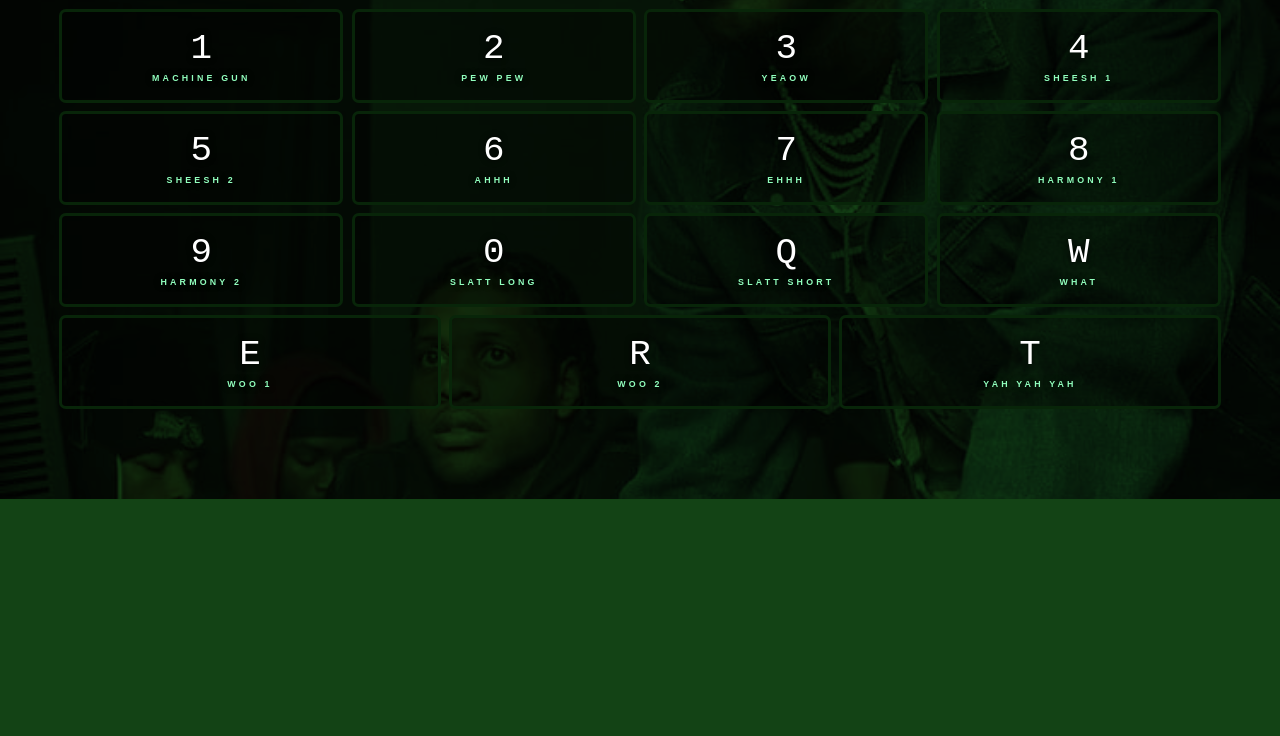
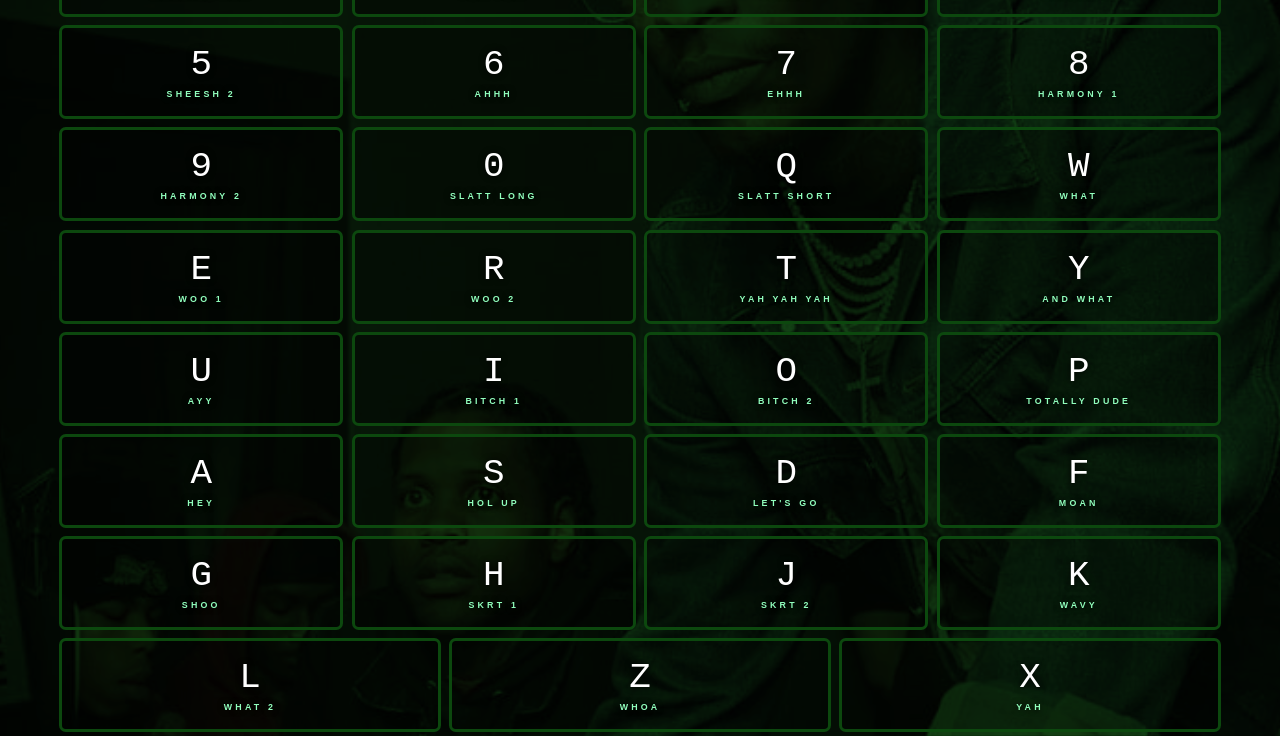
Before and after one commit to leo12534/thugger, a website: page index.html in a window 1280 px wide. Shown: the part 301-1037 px from the top of the page. Before the commit the page ends 800 px from the top, so only its background shows below. Drawn offline with Linux system fonts and the light colour scheme; a web font is replaced by a local one.

Commit message:
Add new Adlibs to soundboard

```diff
--- a/index.html
+++ b/index.html
@@ -102,11 +102,87 @@
           <span class="sound-label">Yah Yah Yah</span>
         </button>
         <!--  -->
+        <button data-key="89" class="key">
+          <kbd>Y</kbd>
+          <span class="sound-label">And What</span>
+        </button>
 
+        <button data-key="85" class="key">
+          <kbd>U</kbd>
+          <span class="sound-label">Ayy</span>
+        </button>
+
+        <button data-key="73" class="key">
+          <kbd>I</kbd>
+          <span class="sound-label">Bitch 1</span>
+        </button>
+
+        <button data-key="79" class="key">
+          <kbd>O</kbd>
+          <span class="sound-label">Bitch 2</span>
+        </button>
+
+        <button data-key="80" class="key">
+          <kbd>P</kbd>
+          <span class="sound-label">Totally Dude</span>
+        </button>
+        <button data-key="65" class="key">
+          <kbd>A</kbd>
+          <span class="sound-label">Hey</span>
+        </button>
+
+        <button data-key="83" class="key">
+          <kbd>S</kbd>
+          <span class="sound-label">Hol Up</span>
+        </button>
+
+        <button data-key="68" class="key">
+          <kbd>D</kbd>
+          <span class="sound-label">Let's Go</span>
+        </button>
+
+        <button data-key="70" class="key">
+          <kbd>F</kbd>
+          <span class="sound-label">Moan</span>
+        </button>
+
+        <button data-key="71" class="key">
+          <kbd>G</kbd>
+          <span class="sound-label">Shoo</span>
+        </button>
+
+        <button data-key="72" class="key">
+          <kbd>H</kbd>
+          <span class="sound-label">Skrt 1</span>
+        </button>
+
+        <button data-key="74" class="key">
+          <kbd>J</kbd>
+          <span class="sound-label">Skrt 2</span>
+        </button>
+
+        <button data-key="75" class="key">
+          <kbd>K</kbd>
+          <span class="sound-label">Wavy</span>
+        </button>
+
+        <button data-key="76" class="key">
+          <kbd>L</kbd>
+          <span class="sound-label">What 2</span>
+        </button>
+
+        <button data-key="90" class="key">
+          <kbd>Z</kbd>
+          <span class="sound-label">Whoa</span>
+        </button>
+
+        <button data-key="88" class="key">
+          <kbd>X</kbd>
+          <span class="sound-label">YAH</span>
+        </button>
       </div>
     </div>
   </div>
-
 
   <img class="thuggy" src="img/yt-1b.png" alt="">
 
@@ -127,9 +203,23 @@
   <audio data-key="82" src="sounds/yt-woo-2.mp3"></audio>
   <audio data-key="84" src="sounds/yt-yah-yah-yah.mp3"></audio>
   <!--  -->
-
+  <audio data-key="89" src="sounds/yt-and-what.mp3"></audio>
+  <audio data-key="85" src="sounds/yt-ay.mp3"></audio>
+  <audio data-key="73" src="sounds/yt-bitch-1.mp3"></audio>
+  <audio data-key="79" src="sounds/yt-bitch-2.mp3"></audio>
+  <audio data-key="80" src="sounds/yt-dude.mp3"></audio>
+  <audio data-key="65" src="sounds/yt-hey.mp3"></audio>
+  <audio data-key="83" src="sounds/yt-hol-up.mp3"></audio>
+  <audio data-key="68" src="sounds/yt-lets-go.mp3"></audio>
+  <audio data-key="70" src="sounds/yt-moan.mp3"></audio>
+  <audio data-key="71" src="sounds/yt-shoo.mp3"></audio>
+  <audio data-key="72" src="sounds/yt-skrt-1.mp3"></audio>
+  <audio data-key="74" src="sounds/yt-skrt-2.mp3"></audio>
+  <audio data-key="75" src="sounds/yt-wavy.mp3"></audio>
+  <audio data-key="76" src="sounds/yt-what-2.mp3"></audio>
+  <audio data-key="90" src="sounds/yt-whoa.mp3"></audio>
+  <audio data-key="88" src="sounds/yt-yah.mp3"></audio>
 
   <script src="thugger.js"></script>
 </body>
-
 </html>
--- a/style.css
+++ b/style.css
@@ -17,6 +17,7 @@ body,
 }
 
 body {
+  position:relative;
 	margin: 0 0;
 	background: url(./img/thugger-bg.jpg) center center;
 	background-size: cover;
@@ -97,7 +98,7 @@ body {
 
 /* Content Style Section */
 .wrapper .content .keys .key {
-	border: 0.25em solid #082509;
+	border: 0.25em solid #0c480e;
 	border-radius: 0.5em;
 	font-size: 1.2em;
 	padding: 1rem 0.5rem;
```
Also changed, not shown: 1 other file.
